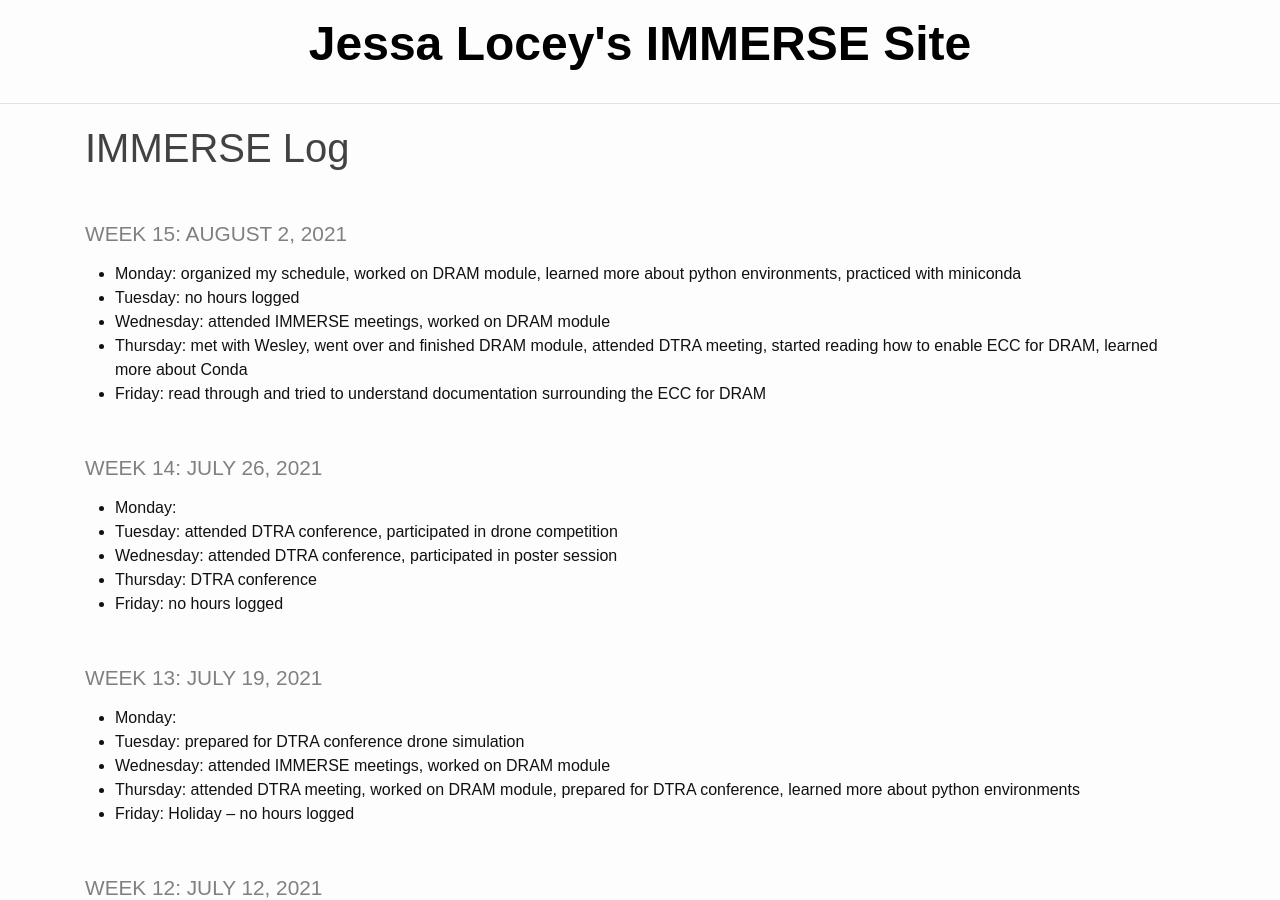
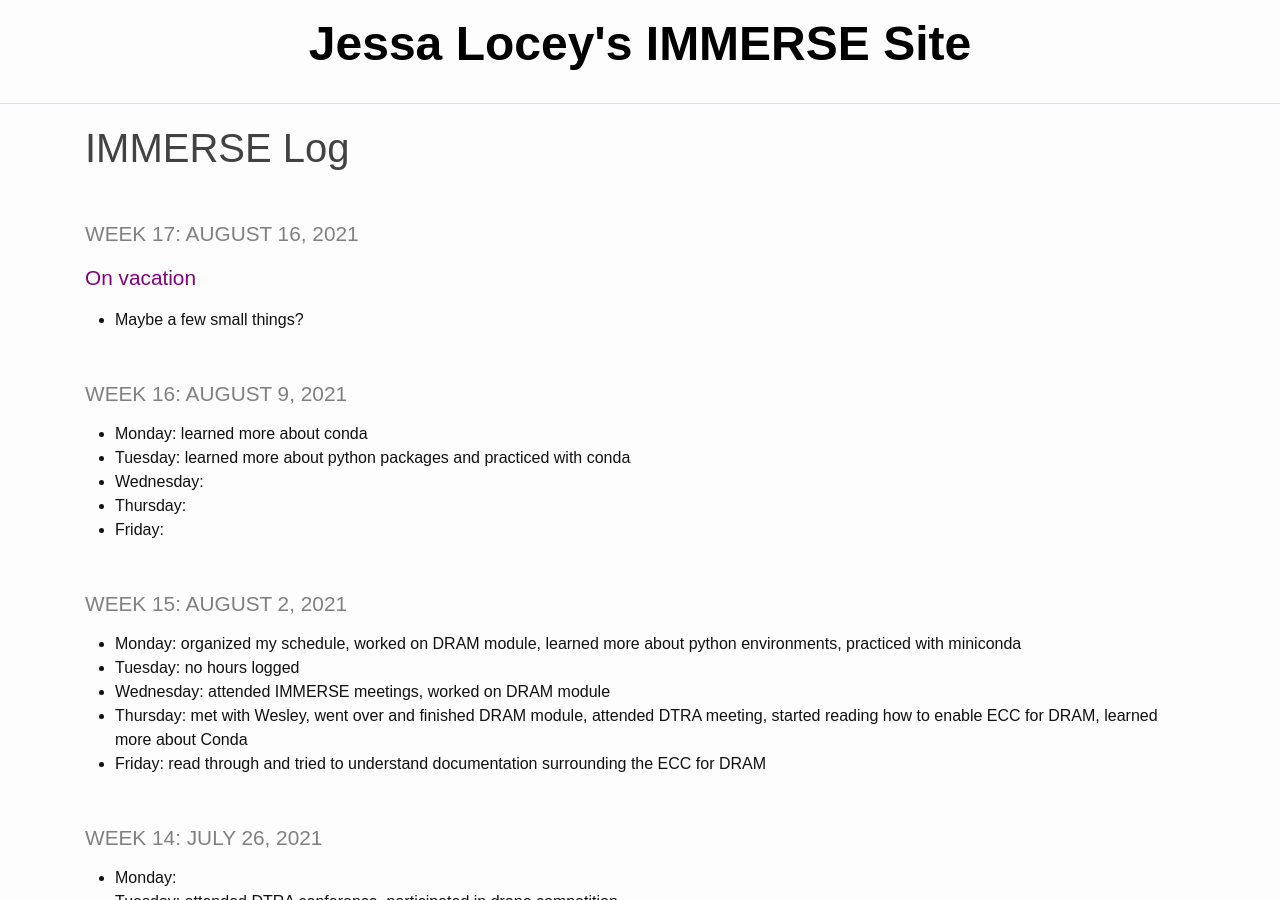
Before and after one commit to jessalocey/jessalocey.github.io, a Jekyll site: the page built from _pages/log.md, in a window 1280 px wide and 900 px high. Built offline with Jekyll 4.4.1, drawn with Linux system fonts in a browser that asks for light colours.

Commit message:
log updates Monday, Tuesday, next week

```diff
--- a/_pages/log.md
+++ b/_pages/log.md
@@ -2,6 +2,17 @@
 layout: default
 title: IMMERSE Log
 ---
+
+### Week 17: August 16, 2021
+<span style="color:purple; font-size:1.3em;">On vacation</span>
+* Maybe a few small things?
+
+### Week 16: August 9, 2021
+* **Monday:** learned more about conda
+* **Tuesday:** learned more about python packages and practiced with conda
+* **Wednesday:**
+* **Thursday:**
+* **Friday:**
 
 ### Week 15: August 2, 2021
 * **Monday:** organized my schedule, worked on DRAM module, learned more about python environments, practiced with miniconda
```
